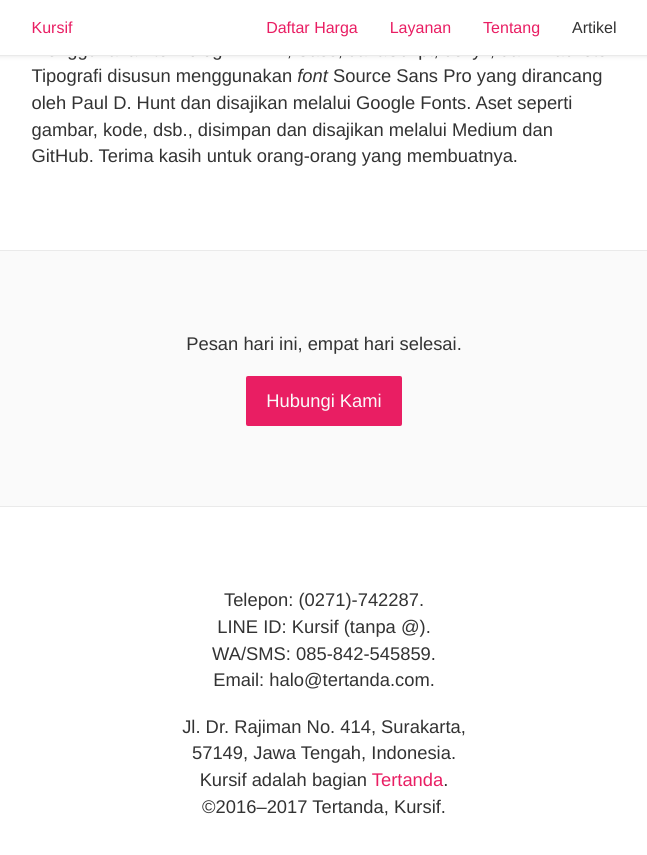
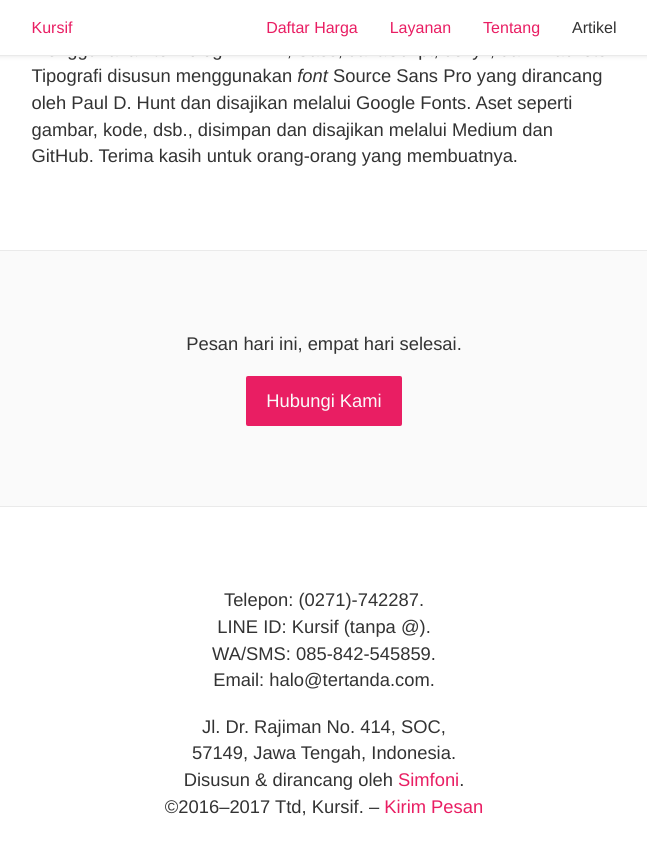
Before and after one commit to tertanda/kursif.github.io, a Jekyll site: the page built from artikel/_posts/2017-01-01-percetakan-kursif.md, in a window 1280 px wide and 900 px high, scrolled down 714 px. Shown: the top 855 px of the window, without its empty margins (316-963 px from the left). Built offline with Jekyll 4.4.1, drawn with Linux system fonts in a browser that asks for light colours; a script that is not in the unit is left out.

Commit message:
Memperbaiki footer.

```diff
--- a/_includes/base/footer.html
+++ b/_includes/base/footer.html
@@ -6,9 +6,9 @@
         <p>Email: halo@tertanda.com.</p>
     </section>
     <section class="site-sec__foot-address page-wrapper">
-        <p>Jl. Dr. Rajiman No. 414, Surakarta,</p>
+        <p>Jl. Dr. Rajiman No. 414, SOC,</p>
         <p>57149, Jawa Tengah, Indonesia.</p>
-        <p>Kursif adalah bagian <a href="http://tertanda.com" title="Tertanda" target="_blank">Tertanda</a>.</p>
-        <p>&copy;2016–2017 Tertanda, Kursif.</p>
+        <p>Disusun &amp; dirancang oleh <a href="http://tertanda.com" title="Studio Simfoni" target="_blank">Simfoni</a>.</p>
+        <p>&copy;2016&ndash;2017 Ttd, Kursif. &ndash; <a href="mailto:halo@tertanda.com" title="Kirim Pesan">Kirim Pesan</a></p>
     </section>
 </footer>
```
